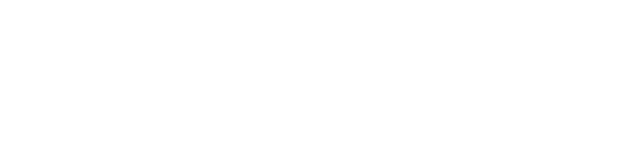
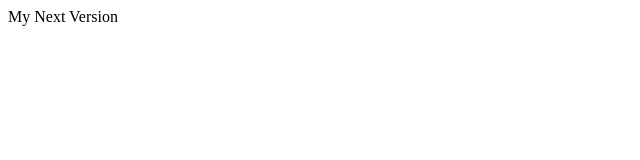
Before and after one commit to abinaya369/bonanza, a plain HTML site: page index.html in a window 1280 px wide. Shown: the whole page, without its empty margins (0-640 px from the left). Drawn offline with Linux system fonts and the light colour scheme.

Commit message:
Adding new changes

```diff
--- a/index.html
+++ b/index.html
@@ -1,5 +1,5 @@
-<html>
+ <html>
     <head>
-
+        My Next Version
     </head>
 </html>
```
